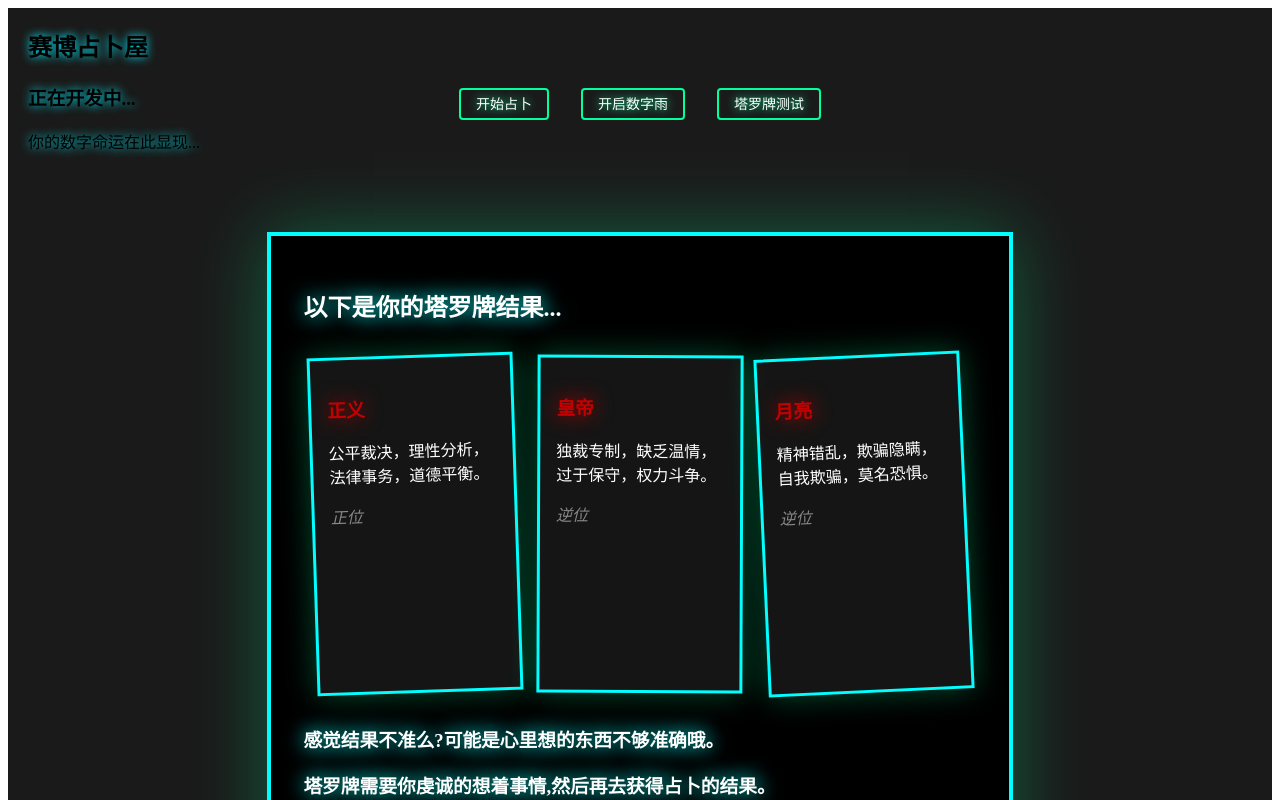
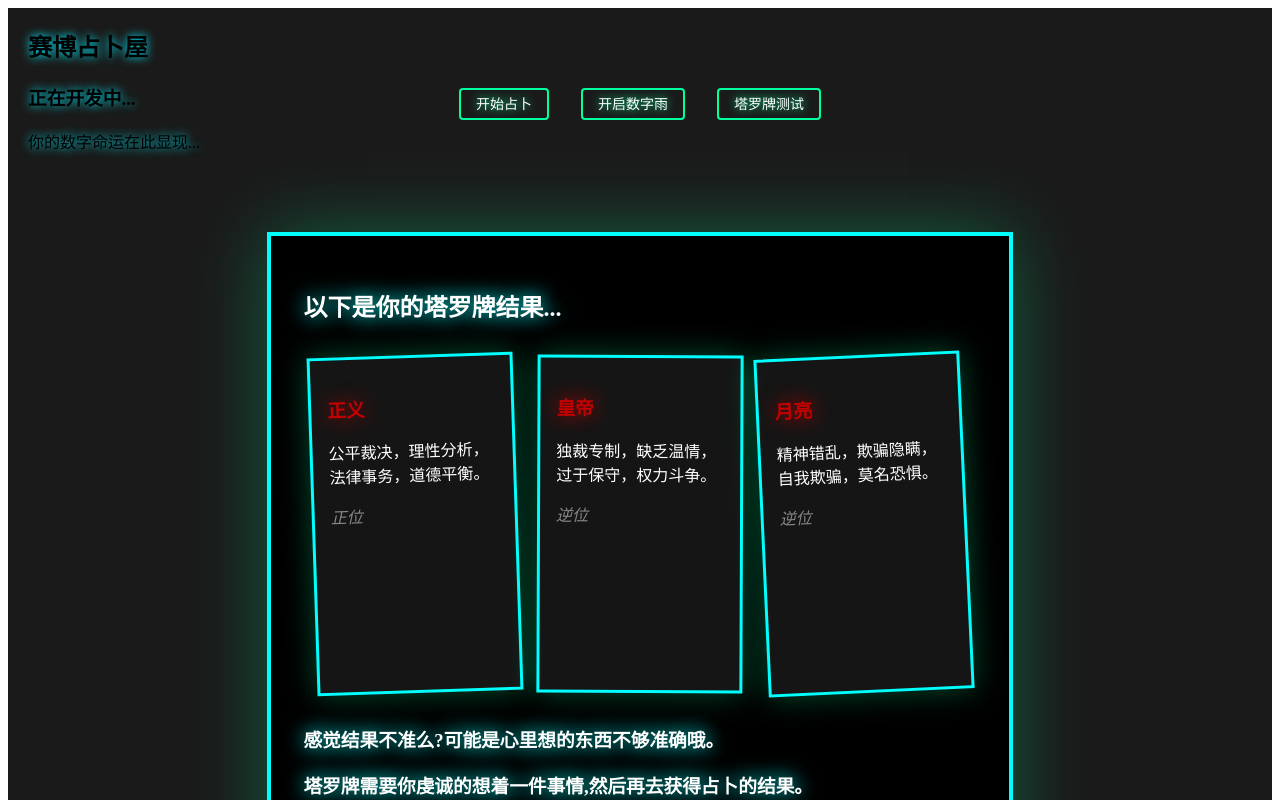
Before and after one commit to Fengli-ruomeng/CyberDivination, a Vue app: page / in a window 1280 px wide. Both pictures are taken after a click on the button "塔罗牌测试". Shown: the top 800 px of the page. Built offline with nearby package versions, Linux system fonts and the light colour scheme.

Commit message:
测试更新功能

```diff
--- a/package.json
+++ b/package.json
@@ -7,7 +7,7 @@
     "dev": "vite",
     "build": "vite build",
     "preview": "vite preview",
-    "deploy": "npm run build && cd dist && git init && git add -A && git commit -m 'deploy' && git push -f https://github.com/你的用户名/CyberDivination.git main:gh-pages"
+    "deploy": "npm run build && cd dist && git init && git add -A && git commit -m 'deploy' && git push -f https://github.com/Fengli-ruomeng/CyberDivination.git main:gh-pages"
   },
   "dependencies": {
     "element-plus": "^2.9.4",
--- a/src/components/Tarot.vue
+++ b/src/components/Tarot.vue
@@ -14,7 +14,7 @@
         </div>
 
         <h3 class="tarotCard-title">感觉结果不准么?可能是心里想的东西不够准确哦。</h3>
-        <h3 class="tarotCard-title">塔罗牌需要你虔诚的想着事情,然后再去获得占卜的结果。</h3>
+        <h3 class="tarotCard-title">塔罗牌需要你虔诚的想着一件事情,然后再去获得占卜的结果。</h3>
         <h3 class="tarotCard-title">一次就好，不要太多。不如怀揣着这样的心态，再试试吧？</h3>
 
         <el-button
```
Also changed, not shown: 1 other file (tests, documents, lock files or other folders).
